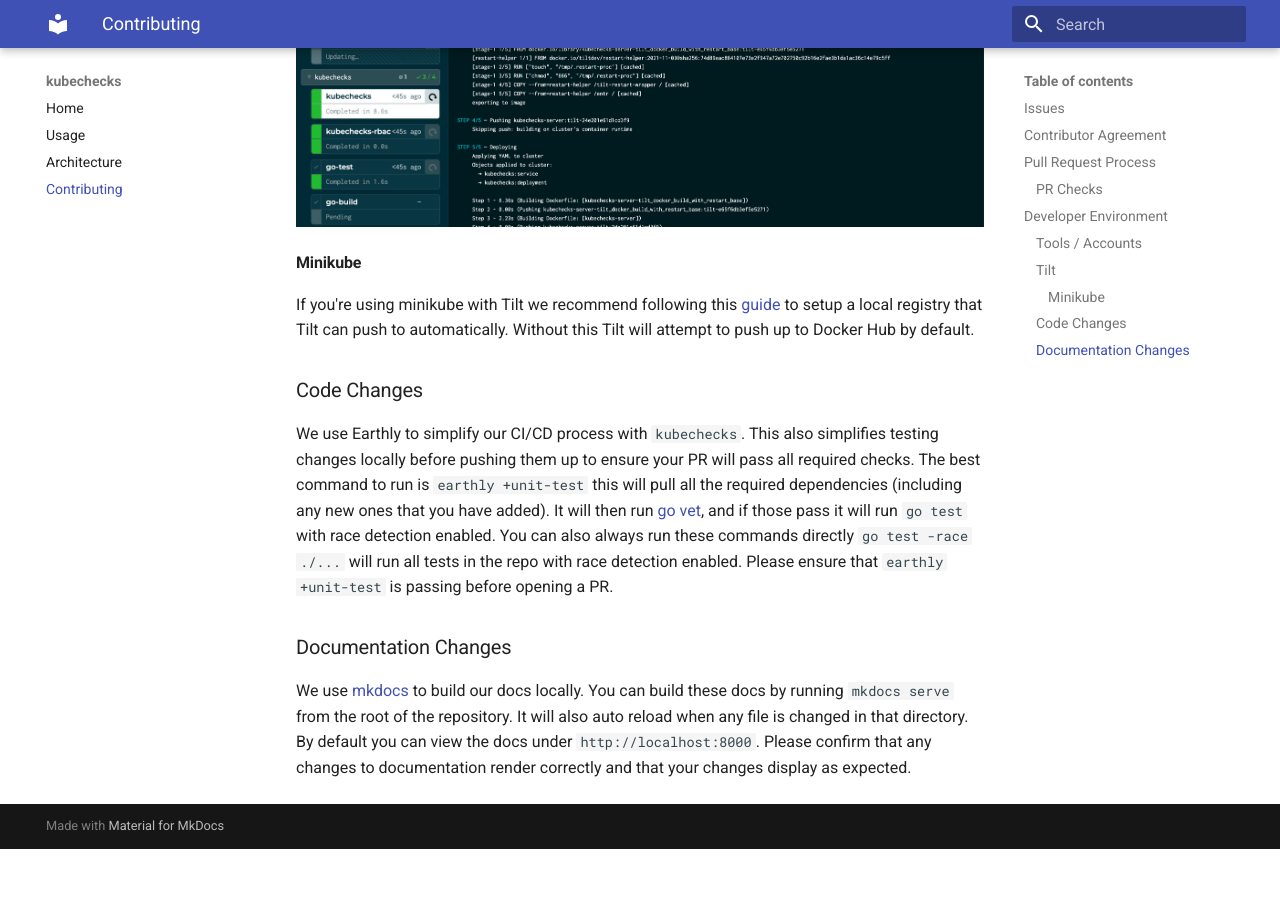
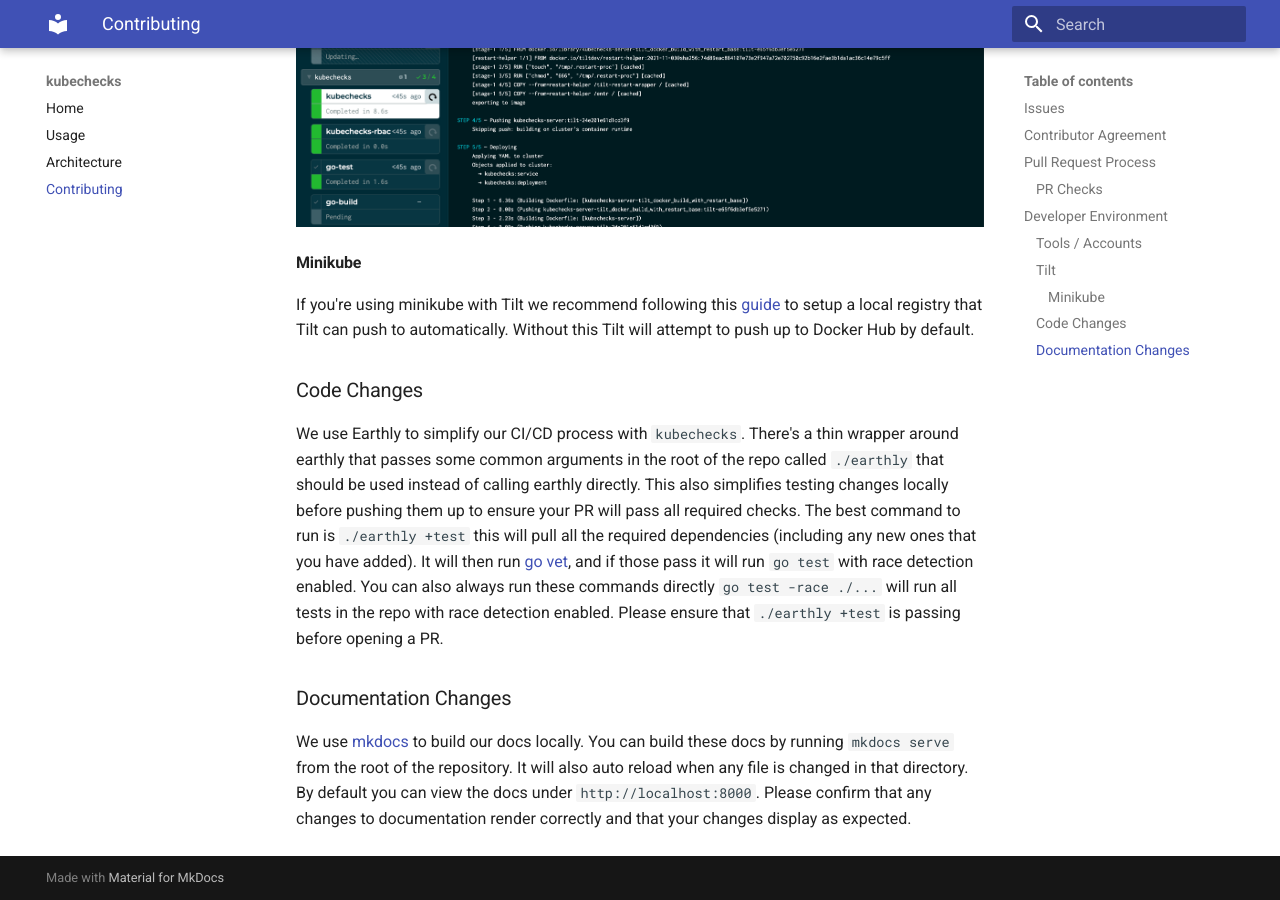
Before and after one commit to zapier/kubechecks, an MkDocs documentation site: the page built from docs/contributing.md, in a window 1280 px wide and 900 px high, scrolled down 3784 px. Built offline with MkDocs 1.6.1 and Material for MkDocs 9.7.7, drawn with Linux system fonts in a browser that asks for light colours; before the commit the page ends 4633 px from its top, so only the background shows below that.

Commit message:
use the wrapper, update docs

```diff
--- a/docs/contributing.md
+++ b/docs/contributing.md
@@ -110,7 +110,7 @@ If you're using minikube with Tilt we recommend following this [guide](https://g
 
 ### Code Changes
 
-We use Earthly to simplify our CI/CD process with `kubechecks`. This also simplifies testing changes locally before pushing them up to ensure your PR will pass all required checks. The best command to run is `earthly +unit-test` this will pull all the required dependencies (including any new ones that you have added). It will then run [go vet](https://pkg.go.dev/cmd/vet), and if those pass it will run `go test` with race detection enabled. You can also always run these commands directly `go test -race ./...` will run all tests in the repo with race detection enabled. Please ensure that `earthly +unit-test` is passing before opening a PR.
+We use Earthly to simplify our CI/CD process with `kubechecks`. There's a thin wrapper around earthly that passes some common arguments in the root of the repo called `./earthly` that should be used instead of calling earthly directly. This also simplifies testing changes locally before pushing them up to ensure your PR will pass all required checks. The best command to run is `./earthly +test` this will pull all the required dependencies (including any new ones that you have added). It will then run [go vet](https://pkg.go.dev/cmd/vet), and if those pass it will run `go test` with race detection enabled. You can also always run these commands directly `go test -race ./...` will run all tests in the repo with race detection enabled. Please ensure that `./earthly +test` is passing before opening a PR.
 
 ### Documentation Changes
 
```
Also changed, not shown: 4 other files.
